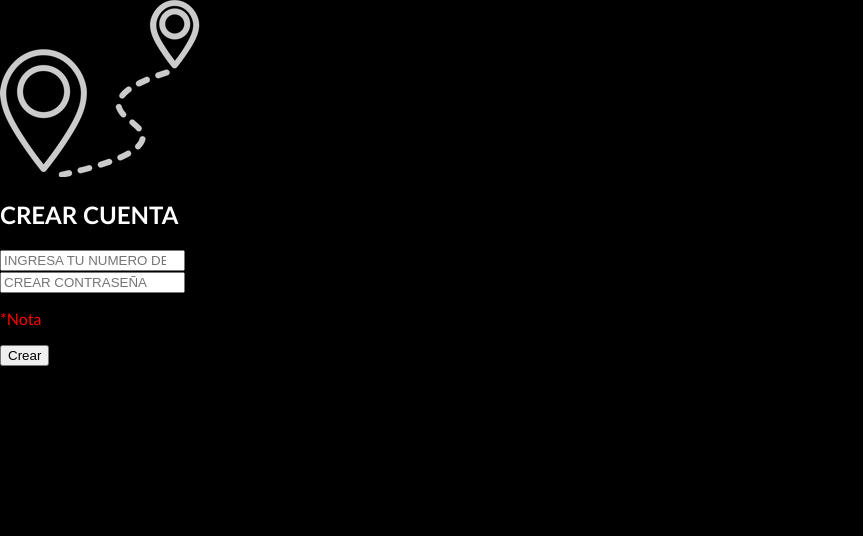
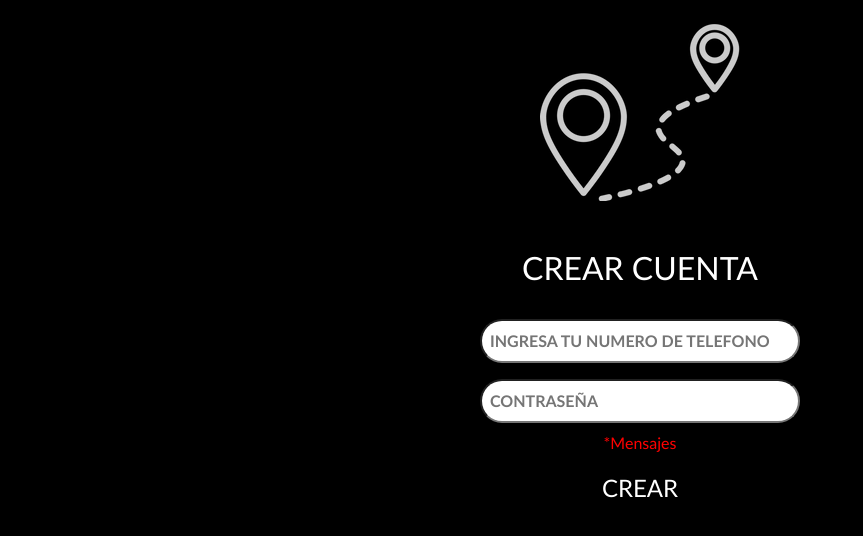
Before and after one commit to VicZS/MyBusProyect, a plain HTML site: page Crear_Cuenta_Tel.html in a window 1280 px wide. Shown: the whole page, without its empty margins (0-863 px from the left). Drawn offline with nearby package versions, Linux system fonts and the light colour scheme.

Commit message:
interfaz crear sesion

```diff
--- a/Crear_Cuenta_Tel.html
+++ b/Crear_Cuenta_Tel.html
@@ -4,28 +4,33 @@
     <meta charset="UTF-8">
     <meta name="viewport" content="width=device-width, initial-scale=1.0">
     <title>Crear Cuenta</title>
+    <link href="https://fonts.googleapis.com/css2?family=Roboto:ital,wght@0,100;0,300;0,400;0,500;0,700;0,900;1,100;1,300;1,400;1,500;1,700;1,900&display=swap" rel="stylesheet">
+    <link href="https://cdn.jsdelivr.net/npm/bootstrap@5.0.2/dist/css/bootstrap.min.css" rel="stylesheet" integrity="sha384-EVSTQN3/azprG1Anm3QDgpJLIm9Nao0Yz1ztcQTwFspd3yD65VohhpuuCOmLASjC" crossorigin="anonymous">
     <link rel="stylesheet" href="/style/Intro.css">
 </head>
  <!-- Crecion del formulario para crear una cuenta usando un numero telefonico-->
 <body>
     <div class="formulario_inicio">
-        <img src="/img/icono_ubicaciones.png" alt="icono_ubicaciones">
-        <h2>CREAR CUENTA</h2>
-        <form action="post">
-            <div class="sesion">
-                <input type="number" placeholder="INGRESA TU NUMERO DE TELEFONO" required>
+        <div class="text-center">
+            <img class="m-4 img-fluid" src="/img/icono_ubicaciones.png" alt="icono_ubicaciones">
+            <h2 class="m-4">CREAR CUENTA</h2>
+        </div>
+
+        <form action="post" class="text-center">
+            <div class="style_inputs">
+                <input class="m-2 col-lg-3 col-sm-5 col-11 align-self-center col align-self-center p-2 " type="number" placeholder="INGRESA TU NUMERO DE TELEFONO" required>
             </div>
-            <div class="contraseña">
-                <input type="password" placeholder="CREAR CONTRASEÑA" required>
+            <div class="style_inputs">
+                <input class="m-2 col-lg-3 col-sm-5 col-11 col align-self-center p-2" type="password" placeholder="CONTRASEÑA" required>
             </div>
-            <!--Este div mostrara errores como de contraseña no valida o usuario  registrado-->
             <div class="warning">
-                <p>*Nota</p>
+                <p>*Mensajes</p>
             </div>
             <div class="crear">
-                <button>Crear</button>
+                <strong><button class="btn_ingresar h4">CREAR</button></strong>
             </div>
         </form>
+
     </div>
 </body>
 </html>
--- a/style/Intro.css
+++ b/style/Intro.css
@@ -52,3 +52,9 @@ body{
 .warning p{
     color: red;
 }
+
+.btn_ingresar{
+    color: white;
+    background-color: rgba(240, 248, 255, 0);
+    border-color: rgba(245, 245, 220, 0);
+}
```
Also changed, not shown: Iniciar_Sesion_Tel.html (+1 -1 lines).
